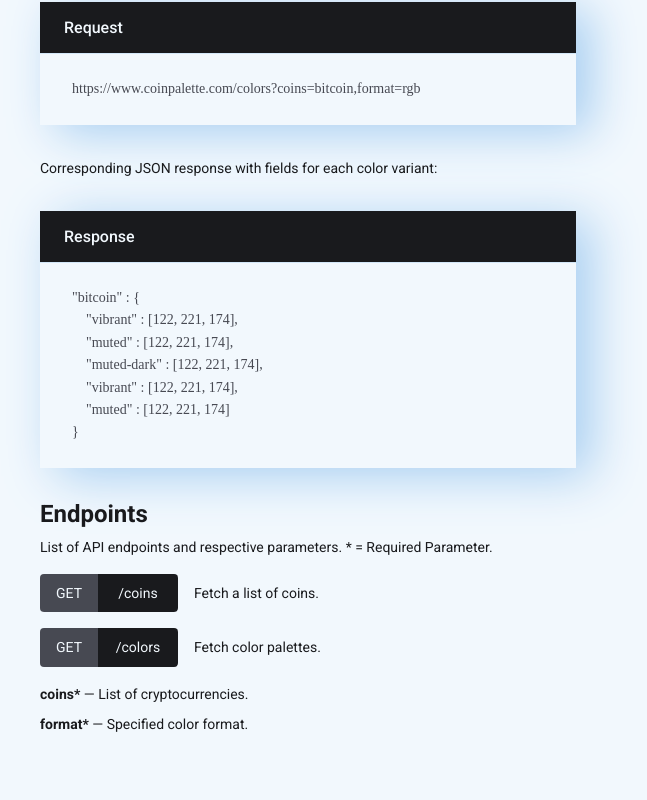
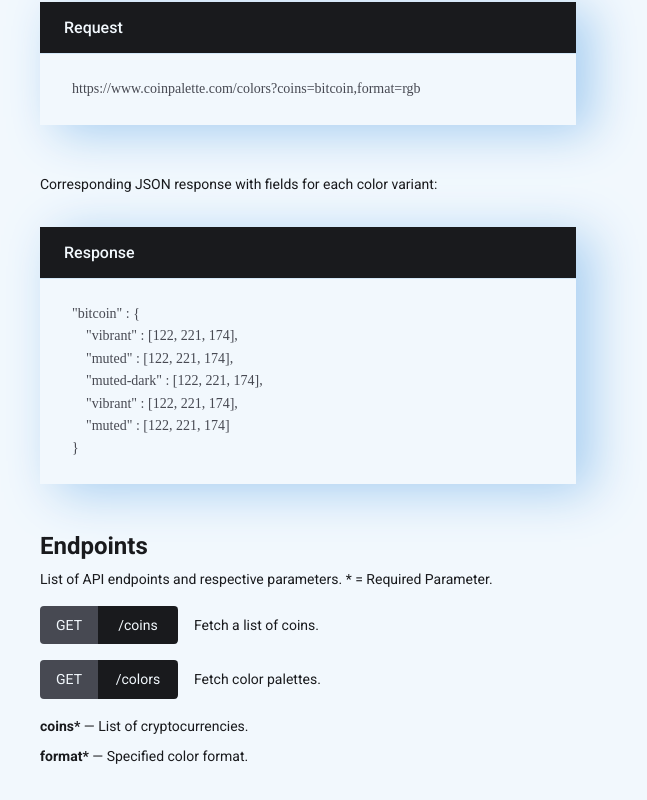
Before and after one commit to AvalancheLab/coinpalette, a React (Create React App) app: page / in a window 1280 px wide. Shown: the part 1676-2476 px from the top of the page, without its empty margins (332-979 px from the left). Built offline with nearby package versions, Linux system fonts and the light colour scheme; the HTML template or start-up script is replaced by a standard one.

Commit message:
Modify margins.

```diff
--- a/src/components/Box.js
+++ b/src/components/Box.js
@@ -6,7 +6,7 @@
 
 const Container = styled.div`
     margin-top: 32rem;
-    margin-bottom: 32rem;
+    margin-bottom: 48rem;
     /* border: 0.5px solid ${colours.light2}; */
     box-shadow: 16rem 8rem 48rem ${colours.light3};
 `
```
